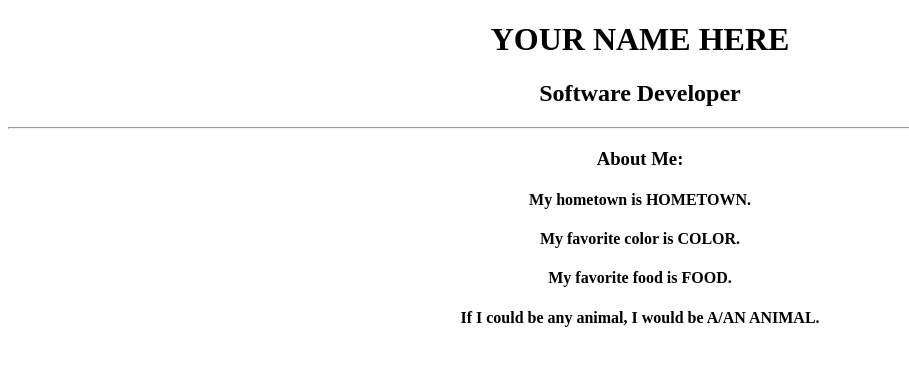
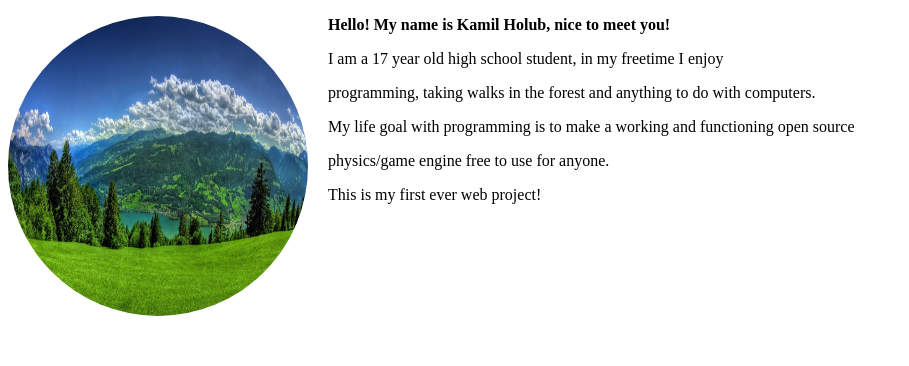
Before and after one commit to rookpp/githubpractice, a plain HTML site: page index.html in a window 1280 px wide. Shown: the whole page, without its empty margins (0-909 px from the left). Drawn offline with Linux system fonts and the light colour scheme.

Commit message:
couples changes

```diff
--- a/index.html
+++ b/index.html
@@ -1,20 +1,29 @@
 <!DOCTYPE html>
 <html>
     <head>
-			<meta charset="utf-8">
-			<meta name="viewport" content="width=device-width">
-			<title>My Profile</title>
+        <title> My First Webpage </title>
+        <style>
+            img{
+                width: 300px;
+                height: 300px;
+                border-radius: 300px;
+                float:left;
+                margin-right: 20px;
+            }
+            .Intro {
+                font-weight: bold;
+            }
+        </style>
     </head>
     <body>
-			<div align="center">
-				<h1>YOUR NAME HERE</h1>
-				<h2>Software Developer</h2>
-				<hr>
-				<h3>About Me:</h3>
-					<h4>My hometown is HOMETOWN.</h4>
-					<h4>My favorite color is COLOR.</h4>
-					<h4>My favorite food is FOOD.</h4>
-					<h4>If I could be any animal, I would be A/AN ANIMAL.</h4>
-			</div>
+        <img src="images\pls.jpg" alt="Could not find Image!">
+        <p>
+        </p>
+        <p class="Intro">Hello! My name is Kamil Holub, nice to meet you!</p>
+        <p>I am a 17 year old high school student, in my freetime I enjoy</p>
+        <p>programming, taking walks in the forest and anything to do with computers.</p>
+        <p>My life goal with programming is to make a working and functioning open source</p>
+        <p>physics/game engine free to use for anyone.</p>
+        <p>This is my first ever web project!</p>
     </body>
 </html>
```
Also changed, not shown: images/905832507365290015.jpg (added), images/classic-sandwich-bread.jpg (added), images/pls.jpg (added). Lines whose indentation alone changed are shown as unchanged.
